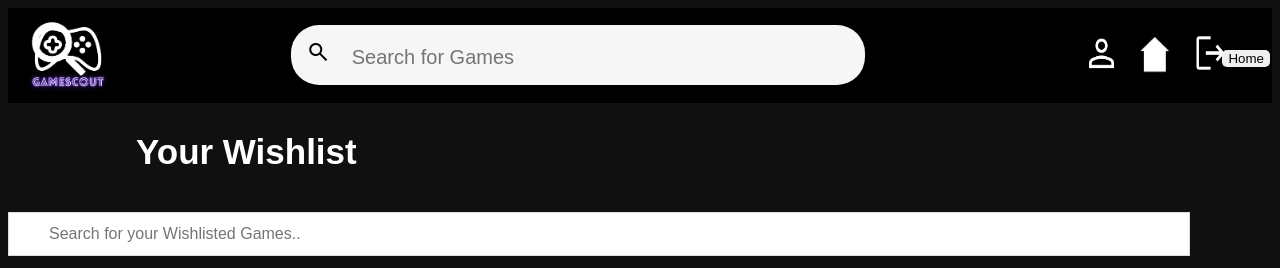
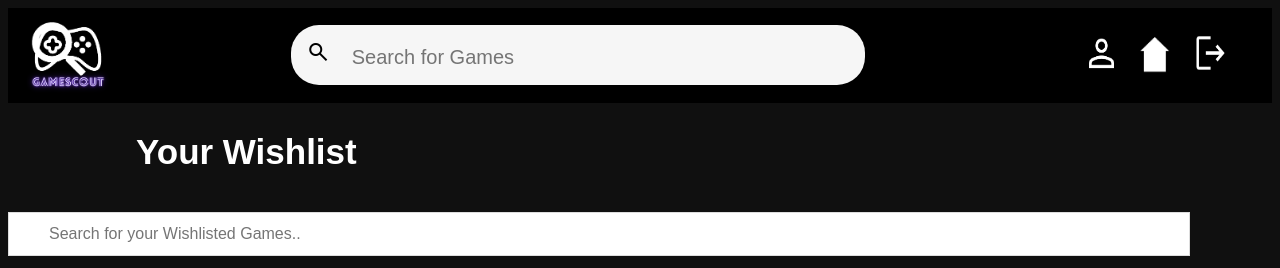
Before and after one commit to zarakagha/GameScout, a Flask app: page /wishlist in a window 1280 px wide. Shown: the top 268 px of the page. Run offline with Flask 3, Linux system fonts and the light colour scheme; the visitor is signed in with stand-in values (Sample User, id 1); some web fonts are replaced.

Commit message:
removed button

```diff
--- a/backend/gameobserver.py
+++ b/backend/gameobserver.py
@@ -80,6 +80,7 @@ class Shopper(Observer):
         if(priceOfGame<price):
             #set price as wishlist new price
             sql="UPDATE Wishlist Set price=%s WHERE userid=%s AND gameID=%s;"
+            Wishlist.update()
             #updateview()
 
         pass
--- a/templates/mainpage.html
+++ b/templates/mainpage.html
@@ -33,9 +33,6 @@
                             </div>
                         </div>
 
-                        <a href="wishlist.html">
-                            <button class="button">Wishlist</button>
-                        </a>
 
                     </li>
                     <li><a href="/wishlist"><img class="navdiv-icon" src="../static/images/heart.png" alt=""></a></li>
--- a/templates/wishlist.html
+++ b/templates/wishlist.html
@@ -33,9 +33,7 @@
                             </div>
                         </div>
 
-                        <a href="mainpage.html">
-                            <button class="button">Home</button>
-                        </a>
+
 
                     </li>
                     <li><a href="/"><img class="navdiv-icon" src="../static/images/home.png" alt=""></a></li>
```
